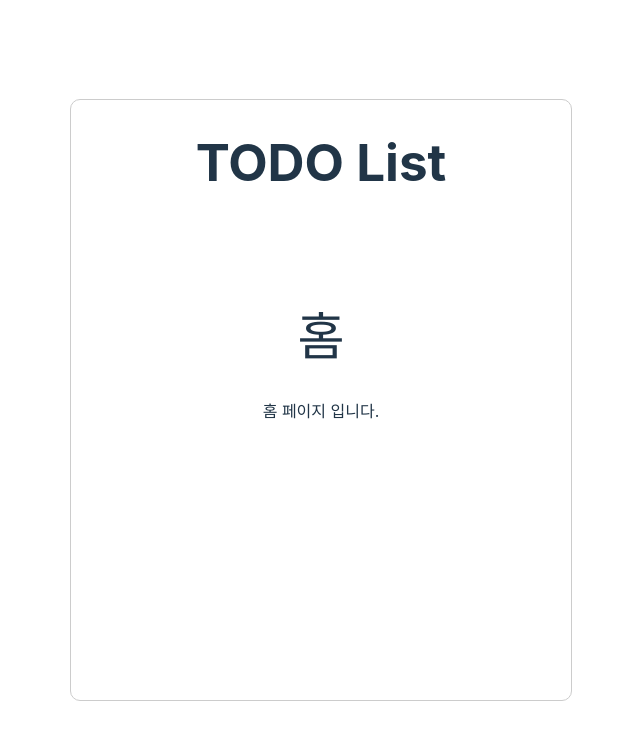
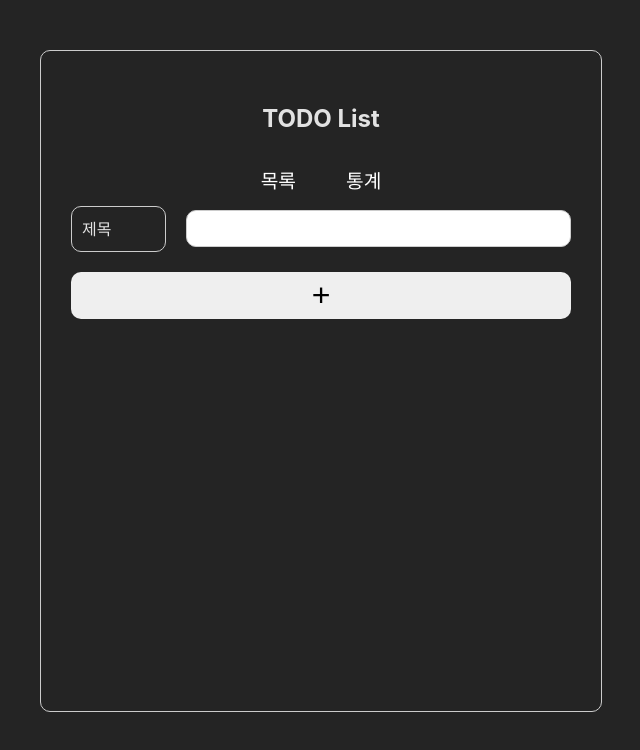
Before and after one commit to taejinii/vue-todolist, a Vue app: page / in a window 1280 px wide. Shown: the top 750 px of the page, without its empty margins (319-959 px from the left). Built offline with nearby package versions, Linux system fonts and the light colour scheme.

Commit message:
feat: 목록페이지 레이아웃

```diff
--- a/src/App.vue
+++ b/src/App.vue
@@ -1,15 +1,15 @@
 <script setup></script>
 
 <template>
-  <div id="app">
-    <div class="container">
-      <h1>TODO List</h1>
-      <nav class="link-list">
-        <router-link to="/" class="link">목록</router-link>
-        <router-link to="/statistics" class="link">통계</router-link>
-      </nav>
-      <router-view />
-    </div>
+  <div class="container">
+    <header>
+      <h2>TODO List</h2>
+    </header>
+    <nav>
+      <router-link to="/" class="link">목록</router-link>
+      <router-link to="/statistics" class="link">통계</router-link>
+    </nav>
+    <router-view />
   </div>
 </template>
 
@@ -17,10 +17,15 @@
 .container {
   width: 500px;
   height: 600px;
-  border: 1px solid #ccc;
+  border: 1px solid #cccccc;
   border-radius: 10px;
+  padding: 30px;
+  margin: 50px auto;
 }
-.link-list {
+header {
+  text-align: center;
+}
+nav {
   display: flex;
   margin: auto;
   justify-content: center;
@@ -32,6 +37,7 @@
   font-weight: 600;
   font-size: 1.2rem;
   color: #ffffff;
+  text-decoration: inherit;
 }
 .link:hover {
   background-color: rgba(82, 82, 89, 0.68);
--- /dev/null
+++ b/src/components/main/AddTodoButton.vue
@@ -0,0 +1,79 @@
+<script setup>
+import { ref } from "vue";
+
+const isInputModeActive = ref(false);
+const todoTitle = ref(" ");
+const todoDescription = ref(" ");
+const handleInputMode = () => {
+  isInputModeActive.value = !isInputModeActive.value;
+};
+</script>
+
+<template>
+  <button
+    @click="handleInputMode"
+    v-show="!isInputModeActive"
+    class="input-mode-button"
+  >
+    +
+  </button>
+  <div v-show="isInputModeActive" class="input-mode">
+    <input v-model="todoTitle" />
+    <input v-model="todoDescription" />
+    <div class="input-mode-options">
+      <div>
+        <div class="datepicker">Datepicker</div>
+        <button>선택</button>
+      </div>
+      <div>
+        <button>추가</button>
+        <button @click="handleInputMode">취소</button>
+      </div>
+    </div>
+  </div>
+</template>
+
+<style scoped>
+.input-mode-button {
+  width: 100%;
+  border-radius: 10px;
+  border: none;
+  padding: 5px;
+  font-size: xx-large;
+  margin-top: 20px;
+}
+.input-mode-button:hover {
+  background-color: rgba(82, 82, 89, 0.68);
+  color: #10b981;
+}
+.input-mode {
+  display: flex;
+  flex-direction: column;
+  border: 1px solid #cccccc;
+  border-radius: 10px;
+  justify-content: center;
+  gap: 20px;
+  padding: 15px;
+  margin-top: 20px;
+}
+input {
+  border-radius: 10px;
+  border: none;
+  padding: 10px;
+}
+.input-mode-options {
+  display: flex;
+  flex-direction: column;
+  gap: 10px;
+}
+.datepicker {
+  border: 1px solid #cccccc;
+}
+.input-mode-options div {
+  display: flex;
+  gap: 20px;
+}
+.input-mode-options div :first-child {
+  flex: 1;
+}
+</style>
--- /dev/null
+++ b/src/components/main/SearchTodoInput.vue
@@ -0,0 +1,18 @@
+<script setup>
+import { ref } from "vue";
+
+const text = ref("");
+</script>
+
+<template>
+  <input v-model="text" />
+</template>
+
+<style scoped>
+input {
+  width: 100%;
+  padding: 10px;
+  border: 1px solid #ccc;
+  border-radius: 10px;
+}
+</style>
--- /dev/null
+++ b/src/components/main/TodoCategory.vue
@@ -0,0 +1,12 @@
+<template>
+  <div class="category">제목</div>
+</template>
+
+<style scoped>
+.category {
+  border: 1px solid #cccccc;
+  padding: 10px;
+  width: 100px;
+  border-radius: 10px;
+}
+</style>
--- a/src/style.css
+++ b/src/style.css
@@ -14,76 +14,9 @@
   -webkit-text-size-adjust: 100%;
 }
 
-a {
-  font-weight: 500;
-  color: #646cff;
-  text-decoration: inherit;
-}
-a:hover {
-  color: #535bf2;
-}
-
-a {
-  font-weight: 500;
-  color: #646cff;
-  text-decoration: inherit;
-}
-a:hover {
-  color: #535bf2;
-}
-
-body {
-  margin: 0;
-  display: flex;
-  place-items: center;
-  min-width: 320px;
-  min-height: 100vh;
-}
-
-h1 {
-  font-size: 3.2em;
-  line-height: 1.1;
-}
-
-button {
-  border-radius: 8px;
-  border: 1px solid transparent;
-  padding: 0.6em 1.2em;
-  font-size: 1em;
-  font-weight: 500;
-  font-family: inherit;
-  background-color: #1a1a1a;
-  cursor: pointer;
-  transition: border-color 0.25s;
-}
-button:hover {
-  border-color: #646cff;
-}
-button:focus,
-button:focus-visible {
-  outline: 4px auto -webkit-focus-ring-color;
-}
-
-.card {
-  padding: 2em;
-}
-
-#app {
+/* #app {
   max-width: 1280px;
   margin: 0 auto;
   padding: 2rem;
   text-align: center;
-}
-
-@media (prefers-color-scheme: light) {
-  :root {
-    color: #213547;
-    background-color: #ffffff;
-  }
-  a:hover {
-    color: #747bff;
-  }
-  button {
-    background-color: #f9f9f9;
-  }
-}
+} */
--- a/src/views/MainView.vue
+++ b/src/views/MainView.vue
@@ -1,9 +1,22 @@
+<script setup>
+import SearchTodoInput from "../components/main/SearchTodoInput.vue";
+import TodoCategory from "../components/main/TodoCategory.vue";
+import AddTodoButton from "../components/main/AddTodoButton.vue";
+</script>
+
 <template>
-  <div>
-    <h1>홈</h1>
-    <p>홈 페이지 입니다.</p>
+  <div class="search">
+    <TodoCategory />
+    <SearchTodoInput />
   </div>
+  <AddTodoButton />
 </template>
 
-<script setup></script>
-<style scoped></style>
+<style scoped>
+.search {
+  display: flex;
+  justify-content: space-between;
+  align-items: center;
+  gap: 20px;
+}
+</style>
```
